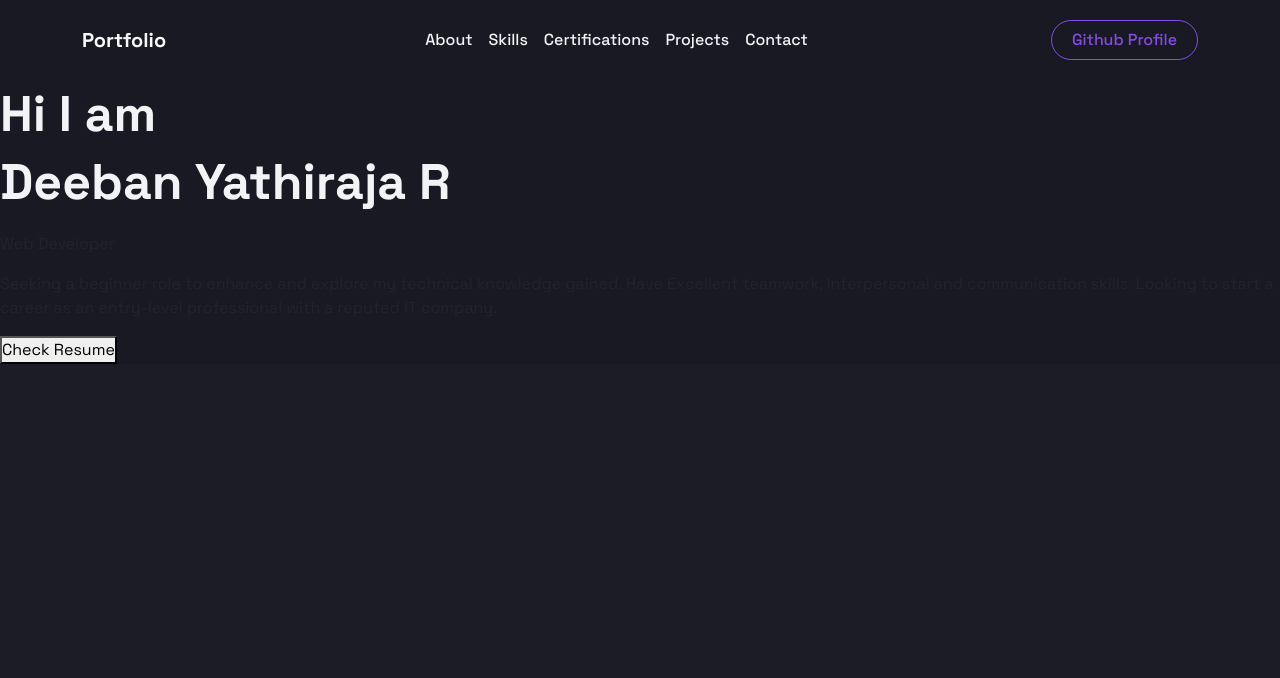
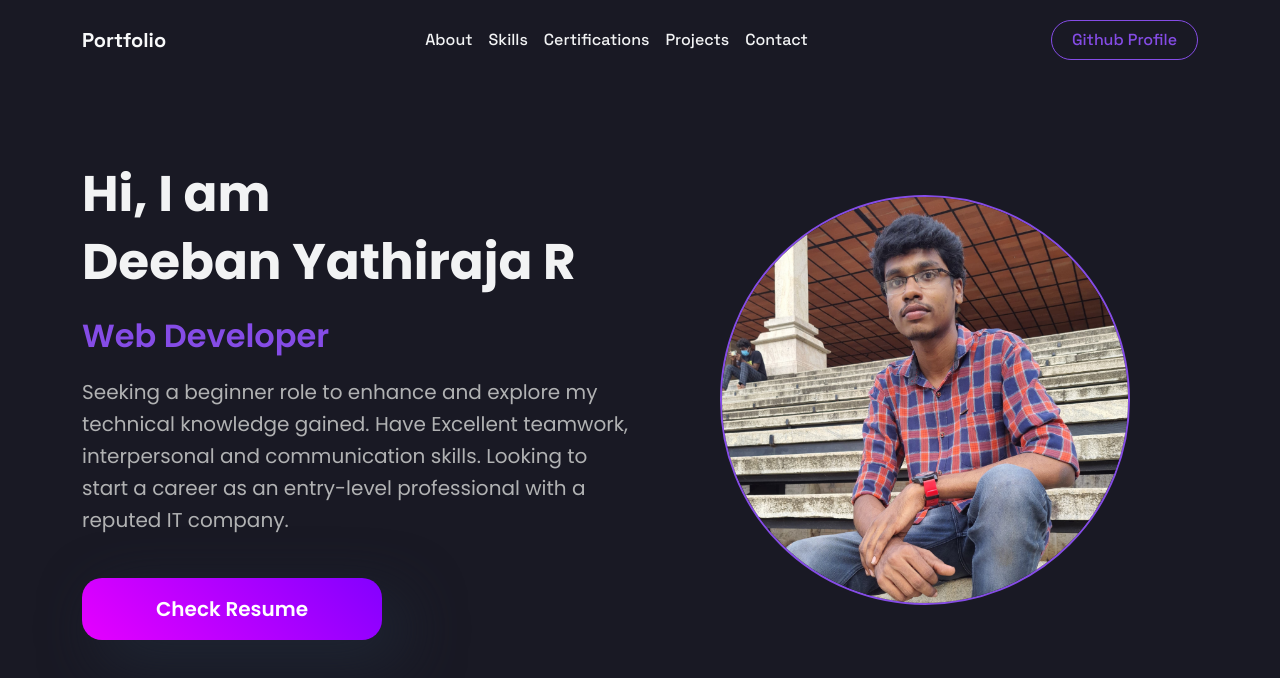
Before and after one commit to deepan-2002/Portfolio-React, a React (Create React App) app: page / in a window 1280 px wide. Shown: the top 678 px of the page. Built offline with nearby package versions, Linux system fonts and the light colour scheme.

Commit message:
Created Hero Section

```diff
--- a/src/App.css
+++ b/src/App.css
@@ -1,4 +1,5 @@
-  @import url('https://fonts.googleapis.com/css2?family=Space+Grotesk:wght@400;500;700&display=swap');
+  @import url('https://fonts.googleapis.com/css2?family=Poppins:ital,wght@0,100;0,200;0,300;0,400;0,500;0,600;0,700;0,800;0,900;1,100;1,200;1,300;1,400;1,500;1,600;1,800;1,900&family=Space+Grotesk:wght@400;500;700&display=swap');
+
 
 :root {
     --primary: #854CE6;
@@ -28,6 +29,6 @@
 }
 
 body{
-    font-family: 'Space Grotesk', sans-serif;
+    font-family: 'Poppins', sans-serif;
     background-color: var(--bg);
 }
--- a/src/components/Hero Section/Hero.css
+++ b/src/components/Hero Section/Hero.css
@@ -1,10 +1,46 @@
-.hero-container{
+.hero-container {
     background-color: var(--card-light);
+    padding: 80px 30px;
 }
 
-.hero-container-left .name{
+.hero-container-left .name {
     color: var(--text-primary);
     font-size: 50px;
     line-height: 68px;
     font-weight: 700;
 }
+
+.hero-container-left .role {
+    font-size: 32px;
+    color: var(--primary);
+    font-weight: 600;
+}
+
+.hero-container-left .description {
+    font-size: 20px;
+    line-height: 32px;
+    margin-bottom: 42px;
+    color: var(--text-secondary);
+}
+
+.hero-container-left button {
+    width: 300px;
+    padding: 16px 0;
+    border-radius: 20px;
+    background: linear-gradient(225deg, hsla(271, 100%, 50%, 1) 0%, hsla(294, 100%, 50%, 1) 100%);
+    box-shadow: 20px 20px 60px #1F2634;
+    border: none;
+    font-size: 20px;
+    font-weight: 600;
+    color: var(--white);
+}
+
+.hero-container-left button:hover {
+    transform: scale(1.05);
+    transition: all 0.4s ease-in-out;
+}
+
+.hero-container-right img{
+    border-radius: 50%;
+    border: 2px solid var(--primary);
+}
--- a/src/components/Hero Section/Hero.js
+++ b/src/components/Hero Section/Hero.js
@@ -1,14 +1,23 @@
 import { Bio } from "../../data/details";
+import ProfilePic from "../../image/ProfilePic2.jpg"
 import './Hero.css'
 
-function Hero(){
-    return(
+function Hero() {
+    return (
         <div id="about" className="hero-container">
-            <div className="hero-container-left">
-                <p className="name">Hi I am <br/> {Bio.name}</p>
-                <p className="role">{Bio.roles}</p>
-                <p className="description">{Bio.description}</p>
-                <a href={Bio.resume}><button>Check Resume</button></a>
+            <div className="container">
+                <div className="row">
+                <div className="col-12 col-lg-6 order-lg-2 hero-container-right d-flex justify-content-end">
+                        <img src={ProfilePic} alt="Deeban Yathiraja" className="m-auto img-fluid w-75" />
+                    </div>
+                    <div className="col-12 col-lg-6 hero-container-left">
+                        <p className="name">Hi, I am <br /> {Bio.name}</p>
+                        <p className="role">{Bio.roles}</p>
+                        <p className="description">{Bio.description}</p>
+                        <a href={Bio.resume} target="blank"><button>Check Resume</button></a>
+                    </div>
+                </div>
+
             </div>
         </div>
     )
--- a/src/components/NavBar/Nav.css
+++ b/src/components/NavBar/Nav.css
@@ -1,8 +1,11 @@
+@import url('https://fonts.googleapis.com/css2?family=Space+Grotesk:wght@300;400;500;600;700&display=swap');
+
 nav{
     background-color: var(--card-light);
     height: 80px;
     font-size: 1rem !important;
     font-weight: 700;
+    font-family: 'Space Grotesk', sans-serif;
 }
 .nav-link{
     color: var(--text-primary);
@@ -25,6 +28,7 @@ nav{
     height: 70%;
     transition: all 0.6s ease-in-out;
 }
+
 .btn-container-git button:hover{
     background-color: var(--primary);
     color: var(--white);
--- a/src/components/NavBar/Navbar.js
+++ b/src/components/NavBar/Navbar.js
@@ -29,7 +29,7 @@ function Navbar() {
             </li>
           </ul>
           <div className="btn-container-git">
-            <a href={Bio.github}><button>Github Profile</button></a>
+            <a href={Bio.github} target="blank"><button>Github Profile</button></a>
           </div>
         </div>
       </div>
--- a/src/data/details.js
+++ b/src/data/details.js
@@ -4,8 +4,7 @@ export const Bio = {
         "Web Developer",
     ],
     description: "Seeking a beginner role to enhance and explore my technical knowledge gained. Have Excellent teamwork, interpersonal and communication skills. Looking to start a career as an entry-level professional with a reputed IT company.",
-        github: "https://github.com/deepan-2002",
-    resume:
-        "...",
+    github: "https://github.com/deepan-2002",
+    resume: "https://drive.google.com/file/d/1IuXnAMJNpvxzagt4-L3fUtautkguTbry/view?usp=drivesdk",
     linkedin: "https://www.linkedin.com/in/deeban-yathiraja/"
 };
```
Also changed, not shown: src/image/ProfilePic.jpg (added), src/image/ProfilePic2.jpg (added).
